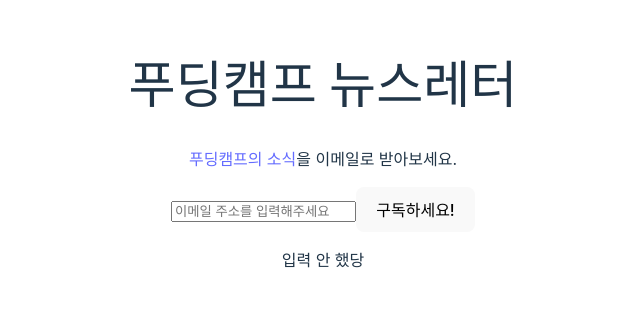
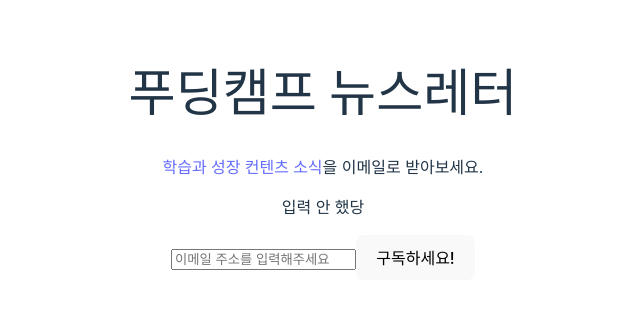
Before and after one commit to realworldpudding/hands-on, a React (Vite) app in the folder getting-started-with-react/hello-world/: page / in a window 1280 px wide. Shown: the part 245-554 px from the top of the page, without its empty margins (317-957 px from the left). Built offline with nearby package versions, Linux system fonts and the light colour scheme.

Commit message:
ADD 자식 element로 함수 전달

```diff
--- a/getting-started-with-react/hello-world/src/App.jsx
+++ b/getting-started-with-react/hello-world/src/App.jsx
@@ -1,14 +1,10 @@
 import './App.css';
-
-import { useState } from 'react';
 
 import Subscription from './Subscription';
 
 function App() {
-  const [email, setEmail] = useState("")
-
   const handleSubscribe = (value) => {
-    setEmail(value)
+    console.log('value from Subscription:', value);
   }
 
   return (
@@ -16,13 +12,17 @@ function App() {
       <h1>푸딩캠프 뉴스레터</h1>
 
       <Subscription buttonLabel="구독하세요!" onSubscribe={handleSubscribe}>
-        <p>
-          <a href="https://pudding.camp/~/newsletter">푸딩캠프의 소식</a>을 이메일로 받아보세요.
-        </p>
+        {(title, email) => (
+          <>
+            <p>
+              <a href="https://pudding.camp/~/newsletter">{title}</a>을 이메일로 받아보세요.
+            </p>
+
+            {!!email && <p>입력한 E-mail 주소 : {email}</p>}
+            {email ? <p>입력했당</p> : <p>입력 안 했당</p>}
+          </>
+        )}
       </Subscription>
-
-      {!!email && <p>입력한 E-mail 주소 : {email}</p>}
-      {email ? <p>입력했당</p> : <p>입력 안 했당</p>}
     </div>
   )
 }
--- a/getting-started-with-react/hello-world/src/Subscription.jsx
+++ b/getting-started-with-react/hello-world/src/Subscription.jsx
@@ -9,7 +9,7 @@ function Subscription({ buttonLabel, onSubscribe, children }) {
 
   return (
     <>
-      {children}
+      {children instanceof Function ? children('학습과 성장 컨텐츠 소식', email) : children}
       <input
         type="text"
         placeholder="이메일 주소를 입력해주세요"
```
